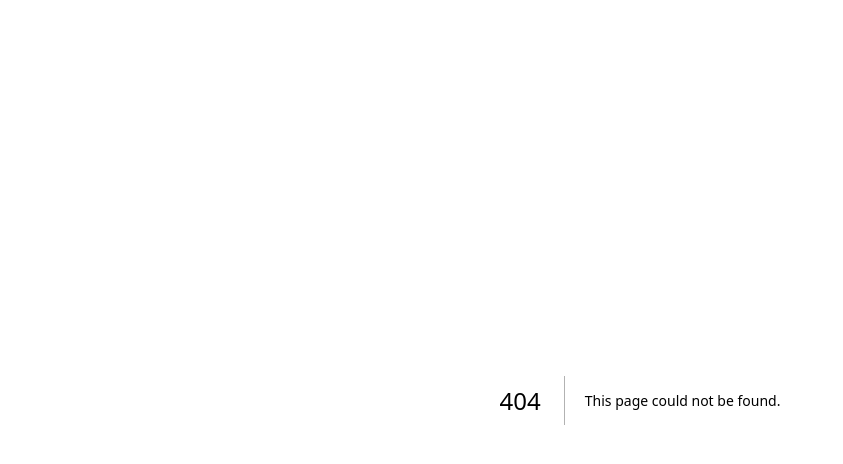
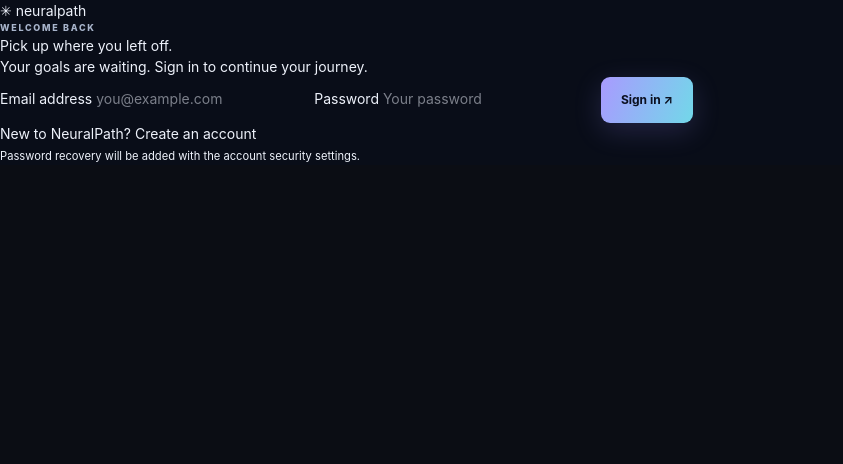
Before and after one commit to Dhruv-Savaliya/neuralpath-ai-workspace, a Next.js app: page /auth/sign-in in a window 1280 px wide. Before the commit this address had no page. Shown: the top 464 px of the page, without its empty margins (0-843 px from the left). Built offline with nearby package versions, Linux system fonts and the light colour scheme.

Commit message:
feat(auth): add sign-up sign-in email callback and learner onboarding

```diff
--- /dev/null
+++ b/app/auth/sign-in/page.tsx
@@ -0,0 +1,7 @@
+import Link from "next/link";
+import { signIn } from "../../actions/auth";
+const errors:Record<string,string>={invalid_input:"Enter a valid email and password.",invalid_credentials:"Email or password is incorrect. If you just signed up, confirm your email first."};
+export default async function SignIn({searchParams}:{searchParams:Promise<{error?:string;next?:string}>}) {
+ const {error,next}=await searchParams; const safeNext=next?.startsWith("/")&&!next.startsWith("//")?next:"/onboarding";
+ return <main className="auth-page"><section className="auth-card"><Link href="/" className="auth-brand">✳ neural<span>path</span></Link><div className="eyebrow">WELCOME BACK</div><h1>Pick up where you left off.</h1><p>Your goals are waiting. Sign in to continue your journey.</p>{error&&<div className="auth-error" role="alert">{errors[error]??"Something went wrong. Please try again."}</div>}<form action={signIn} className="auth-form"><input type="hidden" name="next" value={safeNext}/><label>Email address <input name="email" type="email" autoComplete="email" required maxLength={254} placeholder="you@example.com"/></label><label>Password <input name="password" type="password" autoComplete="current-password" required maxLength={128} placeholder="Your password"/></label><button className="site-button" type="submit">Sign in ↗</button></form><p className="auth-switch">New to NeuralPath? <Link href="/auth/sign-up">Create an account</Link></p><small className="auth-note">Password recovery will be added with the account security settings.</small></section></main>;
+}
```
